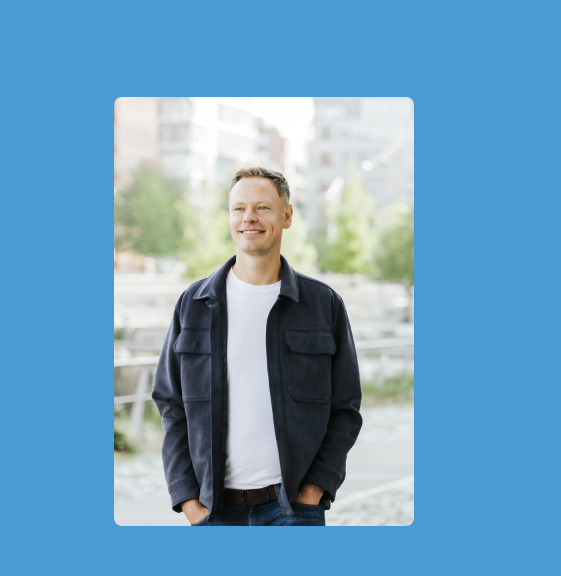
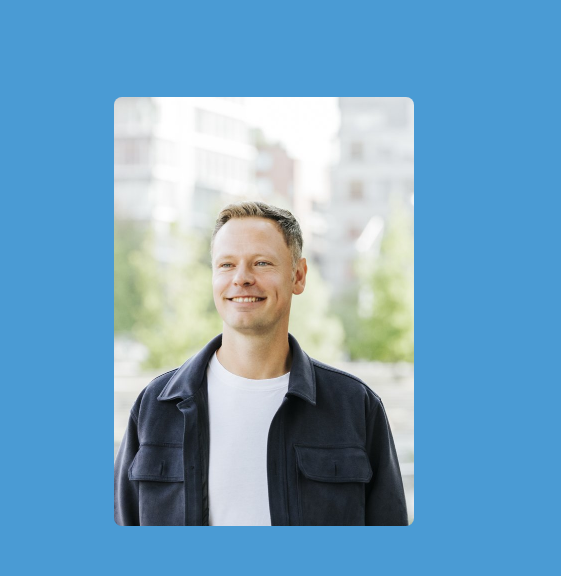
Before and after one commit to danielbeutler/danielbeutler-coach, a plain HTML site: page index.html in a window 1280 px wide. Shown: the part 108-684 px from the top of the page, 0-561 px from the left. Drawn offline with Linux system fonts and the light colour scheme.

Commit message:
Hero-Bild Crop

```diff
--- a/index.html
+++ b/index.html
@@ -53,7 +53,7 @@ padding:14px 28px;border-radius:6px;font-weight:700;text-decoration:none;
 .hero-actions a.social{line-height:0;}
 .hero-actions a.social img{height:26px;display:block;filter:brightness(0) invert(1);}
 .hero-photo{flex:0 0 300px;width:300px;aspect-ratio:0.70;overflow:hidden;border-radius:8px;margin:24px 0;}
-.hero-photo img{width:100%;height:100%;object-fit:cover;object-position:center 12%;display:block;}
+.hero-photo img{width:100%;height:100%;object-fit:cover;object-position:center 12%;display:block;transform:scale(1.5);transform-origin:center top;}
 
 section{padding:80px 24px;}
 section.soft{background:var(--bg-soft);}
```
